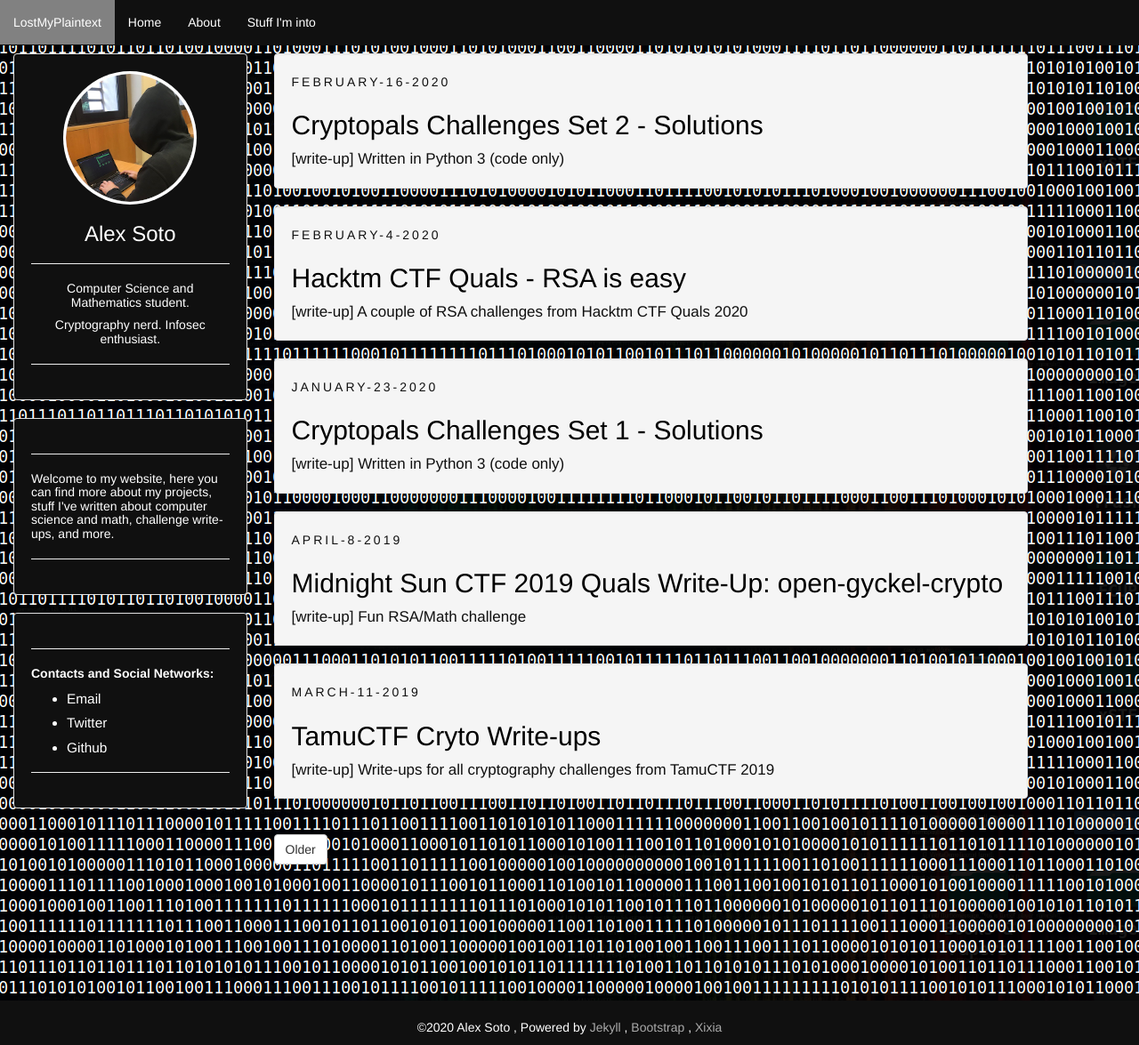
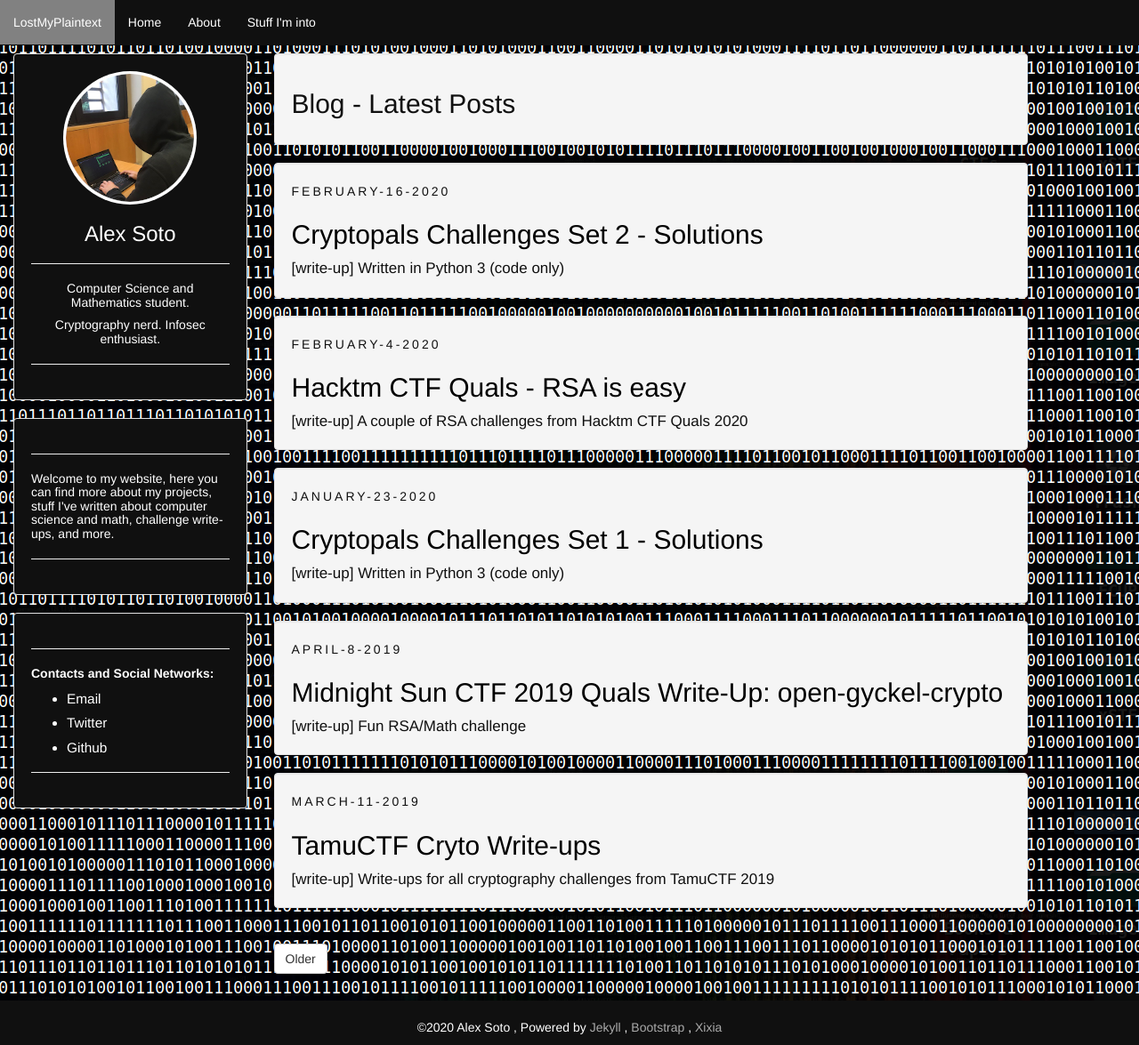
Before and after one commit to 0xA2/0xA2.github.io, a Jekyll site: the page built from index.html, in a window 1280 px wide and 1175 px high. Shown: the whole window at 89% size. Built offline with Jekyll 4.4.1, drawn with Linux system fonts in a browser that asks for light colours; the list of posts is cut into pages by our own code.

Commit message:
Update index.html

```diff
--- a/index.html
+++ b/index.html
@@ -2,6 +2,9 @@
 layout: default
 ---
 {% assign trans = site.data.values[site.lan] %}
+{% if page.url == "/" %}
+<div class="well article">  <p><h2>Blog - Latest Posts</h2></p>  </div>
+{% endif %}
 {% for post in paginator.posts %}
 <div class="well article">
 
```
